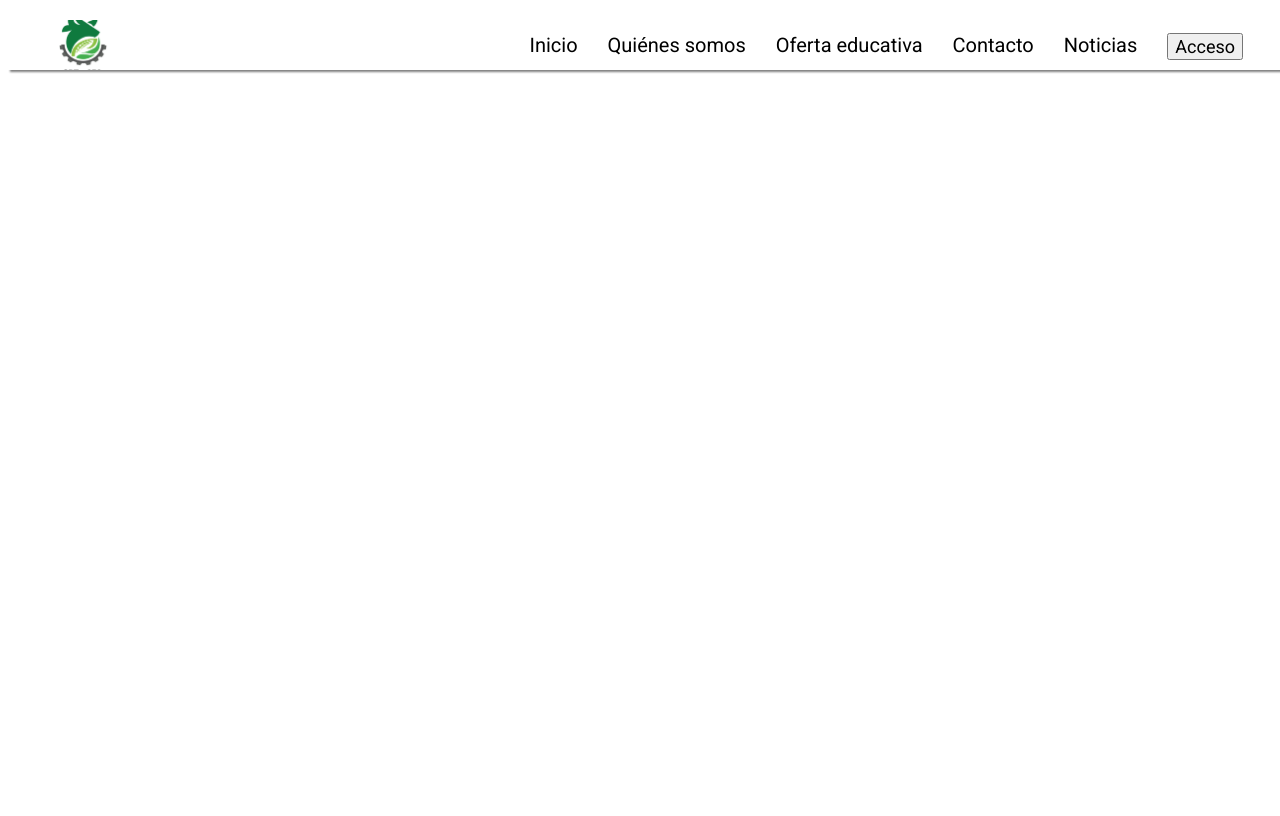
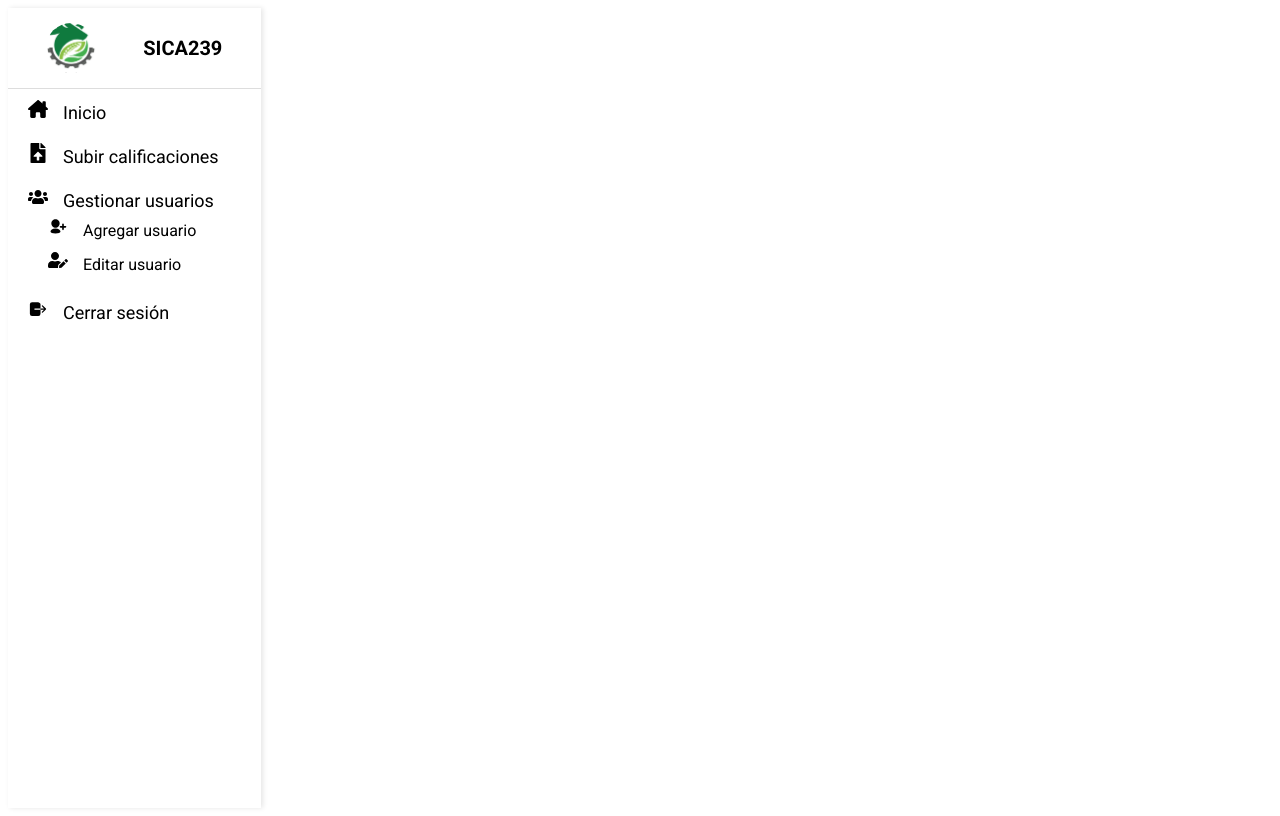
Before and after one commit to FernandoIvan10/SICA239, a React (Vite) app in the folder client/: page /SICA/administradores/inicio in a window 1280 px wide. Before the commit this address led to /inicio. Built offline with nearby package versions, Linux system fonts and the light colour scheme.

Commit message:
Se creó el menú lateral de administradores

```diff
--- a/client/package.json
+++ b/client/package.json
@@ -12,6 +12,7 @@
   "dependencies": {
     "react": "^18.3.1",
     "react-dom": "^18.3.1",
+    "react-icons": "^5.4.0",
     "react-router-dom": "^7.0.1"
   },
   "devDependencies": {
--- /dev/null
+++ b/client/src/components/sica/MenuLateral/MenuLateral.css
@@ -0,0 +1,76 @@
+@import url('https://fonts.googleapis.com/css2?family=Roboto:wght@400;500;700&display=swap');
+
+.contenedor-menu{
+    width: 20%;
+    display: flex;
+    flex-direction: column;
+    height: 100vh;
+    box-shadow: 2px 0 5px rgba(0, 0, 0, 0.1);
+    overflow-y: auto;
+}
+.encabezado-menu{
+    height: 80px;
+    display: flex;
+    justify-content: space-around;
+    align-items: center;
+    border-bottom: 1px solid #ddd;
+    padding: 0 15px;
+}
+
+.encabezado-menu img{
+    width: 50px;
+    height: 50px;
+    border-radius: 50%;
+}
+
+.encabezado-menu strong{
+    font-family: 'Roboto';
+    font-size: 20px;
+    font-weight: 700;
+}
+
+.elementos-menu ul{
+    list-style: none;
+    padding: 0;
+    margin: 0;
+}
+
+.elementos-menu ul li {
+    padding: 10px 20px;
+    font-family: 'Roboto';
+    font-size: 18px;
+    display: block;
+    cursor: pointer;
+    transition: background-color 0.3s ease, color 0.3s ease;
+}
+
+.elementos-menu ul li:hover {
+    background-color: #e9ecef;
+    color: #007bff;
+}
+
+.elementos-menu ul li ul {
+    list-style: none;
+    padding-left: 20px;
+    margin: 0;
+    display: block;
+}
+
+.elementos-menu ul li ul li {
+    font-size: 16px;
+    padding: 5px 0;
+}
+
+.elementos-menu ul li ul li:hover {
+    background-color: #f1f3f5;
+    color: #0056b3;
+}
+
+.elementos-menu ul li span svg {
+    font-size: 20px;
+    color: inherit;
+}
+
+.icono{
+    margin-right: 15px;
+}
--- /dev/null
+++ b/client/src/components/sica/MenuLateral/MenuLateral.jsx
@@ -0,0 +1,43 @@
+import LogoCBTA from './../../../assets/img/logo_cbta239.png'
+import { Link } from 'react-router-dom'
+import './MenuLateral.css'
+
+// Componente que renderiza el menú lateral del SICA
+export default function MenuLateral({elementos}){
+    return(
+        <div className="contenedor-menu">
+            <div className="encabezado-menu">
+                <img src={LogoCBTA} alt='Logo'/>
+                <strong>SICA239</strong>
+            </div>
+            <div className="elementos-menu">
+                <ul>
+                    {elementos.map((elemento, index)=>(
+                        <li key={index}>
+                            <Link to={elemento.link}>
+                                <span>
+                                    {elemento.icono && <elemento.icono className='icono'/>}
+                                    {elemento.titulo}
+                                </span>
+                            </Link>
+                            {elemento.subelementos && (
+                                <ul>
+                                    {elemento.subelementos.map((subelemento, subIndex)=>(
+                                        <li key={subIndex}>
+                                            <Link to={subelemento.link}>
+                                            <span>
+                                                {subelemento.icono && <subelemento.icono className='icono'/>}
+                                                {subelemento.titulo}
+                                            </span>
+                                            </Link>
+                                        </li>
+                                    ))}
+                                </ul>
+                            )}
+                        </li>
+                    ))}
+                </ul>
+            </div>
+        </div>
+    )
+}
--- a/client/src/components/sitio_web/Input/Input.jsx
+++ b/client/src/components/sitio_web/Input/Input.jsx
@@ -1,3 +1,4 @@
+// Componente que renderiza un campo básico de entrada de datos
 export default function Input(props){
     return(
         <div className={props.className}>
--- /dev/null
+++ b/client/src/pages/SICA/Administradores/Inicio/Inicio.jsx
@@ -0,0 +1,26 @@
+import MenuLateral from "../../../../components/sica/MenuLateral/MenuLateral";
+import { FaHouseChimney } from "react-icons/fa6";
+import { FaFileUpload, FaUsers, FaUserEdit } from "react-icons/fa";
+import { TiUserAdd } from "react-icons/ti";
+import { IoLogOut } from "react-icons/io5";
+
+// Página de inicio del SICA para administradores
+export default function InicioAdmin(){
+    const elementos=[
+        {titulo: "Inicio", icono:FaHouseChimney, link:'/SICA/administradores/inicio'},
+        {titulo: "Subir calificaciones", icono:FaFileUpload, link:'/SICA/administradores/subir-calificaciones'},
+        {titulo: "Gestionar usuarios", icono:FaUsers,
+            subelementos:[
+                {titulo:"Agregar usuario", icono:TiUserAdd, link:'/SICA/administradores/agregar-usuario'},
+                {titulo:"Editar usuario", icono:FaUserEdit, link:'/SICA/administradores/editar-usuario'}
+            ]},
+        {titulo: "Cerrar sesión", icono:IoLogOut}
+    ]
+
+    return(
+        <div>
+            <MenuLateral elementos={elementos}/>
+            <div></div>
+        </div>
+    )
+}
--- a/client/src/pages/Inicio/Inicio.jsx
+++ b/client/src/pages/SitioWeb/Inicio/Inicio.jsx
@@ -1,4 +1,4 @@
-import BarraNavegacion from "../../components/sitio_web/BarraNavegacion/BarraNavegacion";
+import BarraNavegacion from "../../../components/sitio_web/BarraNavegacion/BarraNavegacion";
 
 // Página principal
 export default function Inicio(){
--- a/client/src/pages/Login/Login.jsx
+++ b/client/src/pages/SitioWeb/Login/Login.jsx
@@ -1,6 +1,6 @@
-import Input from '../../components/sitio_web/Input/Input'
-import BarraNavegacion from '../../components/sitio_web/BarraNavegacion/BarraNavegacion'
-import LogoCBTA from '../../assets/img/logo_cbta239.png'
+import Input from '../../../components/sitio_web/Input/Input'
+import BarraNavegacion from '../../../components/sitio_web/BarraNavegacion/BarraNavegacion'
+import LogoCBTA from '../../../assets/img/logo_cbta239.png'
 import { useState } from 'react'
 import './Login.css'
 
@@ -12,7 +12,7 @@ export default function Login(){
         <>
         {/* Barra de navegación principal */}
         <BarraNavegacion/>
-        <h1 className='h1-login'>Calificaciones</h1>
+        <h1 className='h1-login'>Sistema de Calificaciones</h1>
         {/* Tarjeta flotante que envuelve el login */}
         <div className='tarjeta-flotante'>
             {/* Pestañas que permiten alternar entre los formularios */}
--- a/client/src/routes/AppRoutes.jsx
+++ b/client/src/routes/AppRoutes.jsx
@@ -1,6 +1,7 @@
-import Inicio from "../pages/Inicio/Inicio"
+import Inicio from "../pages/SitioWeb/Inicio/Inicio"
+import InicioAdmin from "../pages/SICA/Administradores/Inicio/Inicio"
 import {BrowserRouter as Router, Routes, Route, Navigate} from "react-router-dom"
-import Login from "../pages/Login/Login"
+import Login from "../pages/SitioWeb/Login/Login"
 
 // Clase que maneja las rutas (URL) de la App
 export default function AppRoutes(){
@@ -12,6 +13,7 @@ export default function AppRoutes(){
                 <Route path="*" element={<Navigate to="/inicio" />} />
                 <Route path="/inicio" element={<Inicio/>}/>
                 <Route path="/SICA/iniciar-sesion" element={<Login/>}/>
+                <Route path="/SICA/administradores/inicio" element={<InicioAdmin/>}/>
             </Routes>
         </Router>
     )
```
Also changed, not shown: client/src/pages/SitioWeb/Login/Login.css (renamed from client/src/pages/Login/Login.css), 1 other file (tests, documents, lock files or other folders).
